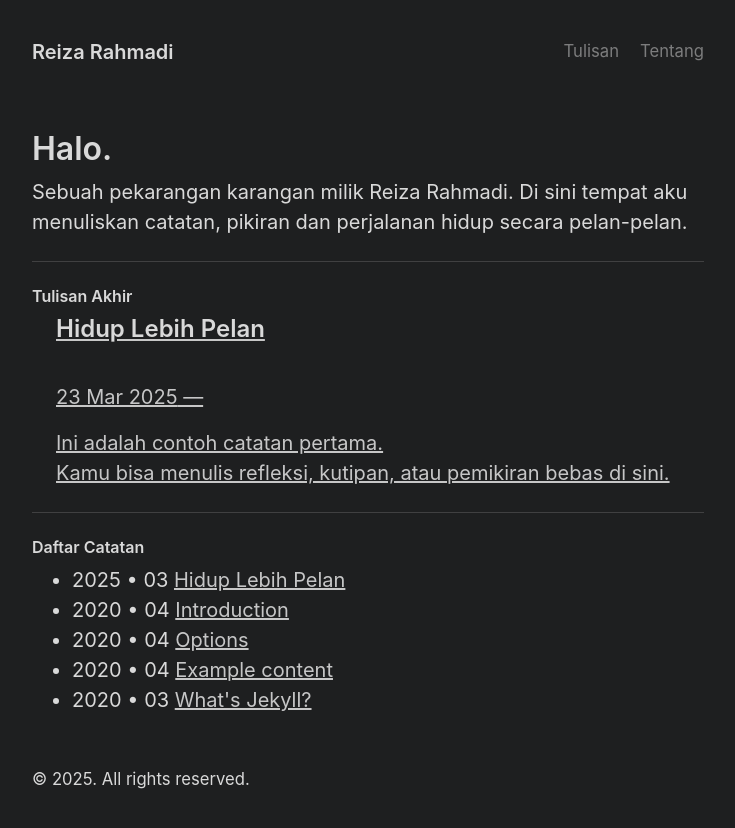
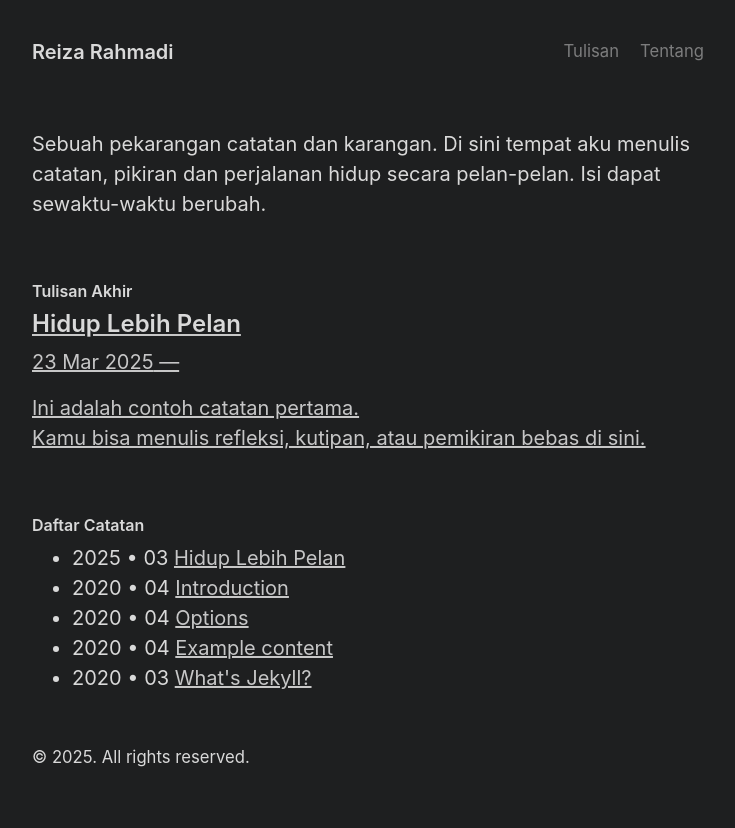
Before and after one commit to reizarahmadi/rzpage, a Jekyll site: the page built from index.html, in a window 1280 px wide. Shown: the top 828 px of the page, without its empty margins (272-1007 px from the left). Built offline with Jekyll 4.4.1, drawn with Linux system fonts in a browser that asks for light colours; the list of posts is cut into pages by our own code.

Commit message:
Update index.html

```diff
--- a/index.html
+++ b/index.html
@@ -1,26 +1,23 @@
 ---
 layout: default
-title: Home
+title: Beranda
 ---
 
-<h1>Halo.</h1>
-<p>Sebuah pekarangan karangan milik Reiza Rahmadi. Di sini tempat aku menuliskan catatan, pikiran dan perjalanan hidup secara pelan-pelan.</p>
+<p>Sebuah pekarangan catatan dan karangan. Di sini tempat aku menulis catatan, pikiran dan perjalanan hidup secara pelan-pelan. Isi dapat sewaktu-waktu berubah.</p>
 
-<hr/>
+<br />
 
 <h4>Tulisan Akhir</h4>
-  <div class="container content">
   {% assign latest_posts = site.posts | sort: "date" | reverse %}
   {% for post in latest_posts limit: 1 %}
     <a href="{{ post.url | relative_url }}">
-        <h2 class="post-title">{{ post.title }}</h2><br />
+      <h2 class="post-title">{{ post.title }}</h2>
       <time datetime="{{ post.date | date_to_xmlschema }}">{{ post.date | date_to_string }}</time> —
       <p>{{ post.excerpt }}</p>
     </a>
   {% endfor %}
-  </div>
 
-<hr/>
+<br />
 
 <h4>Daftar Catatan</h4>
 <ul>
```
Lines whose indentation alone changed are shown as unchanged.
